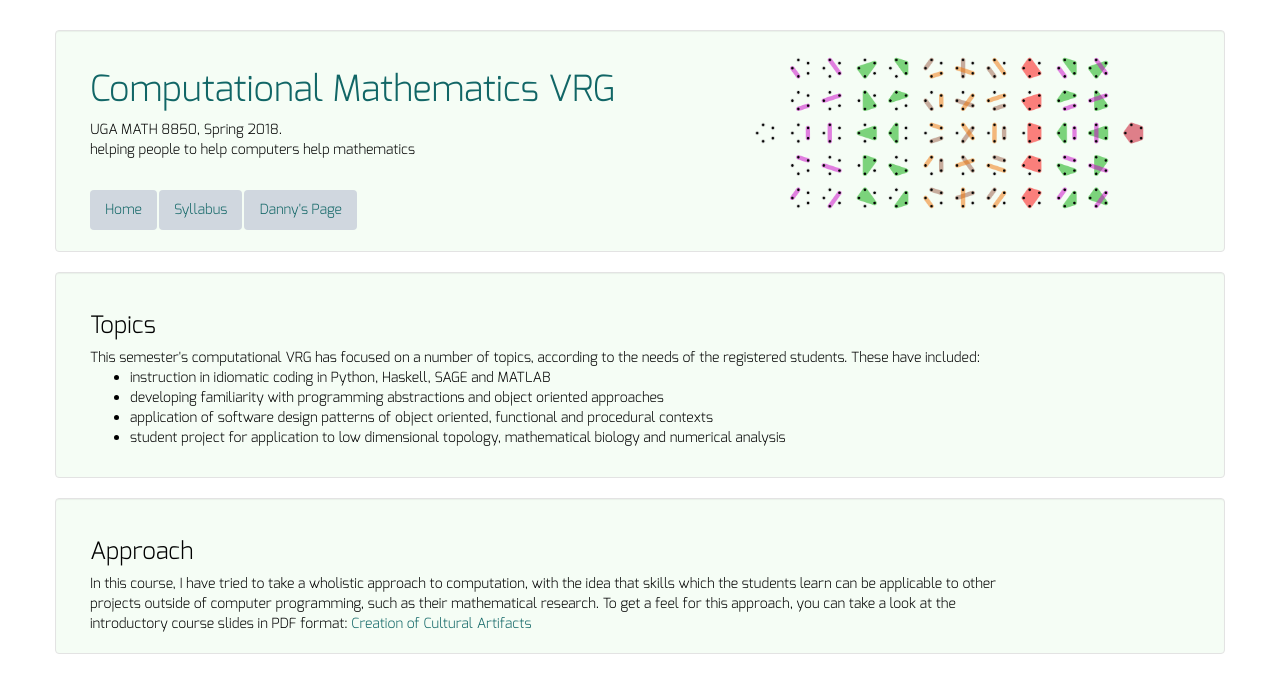
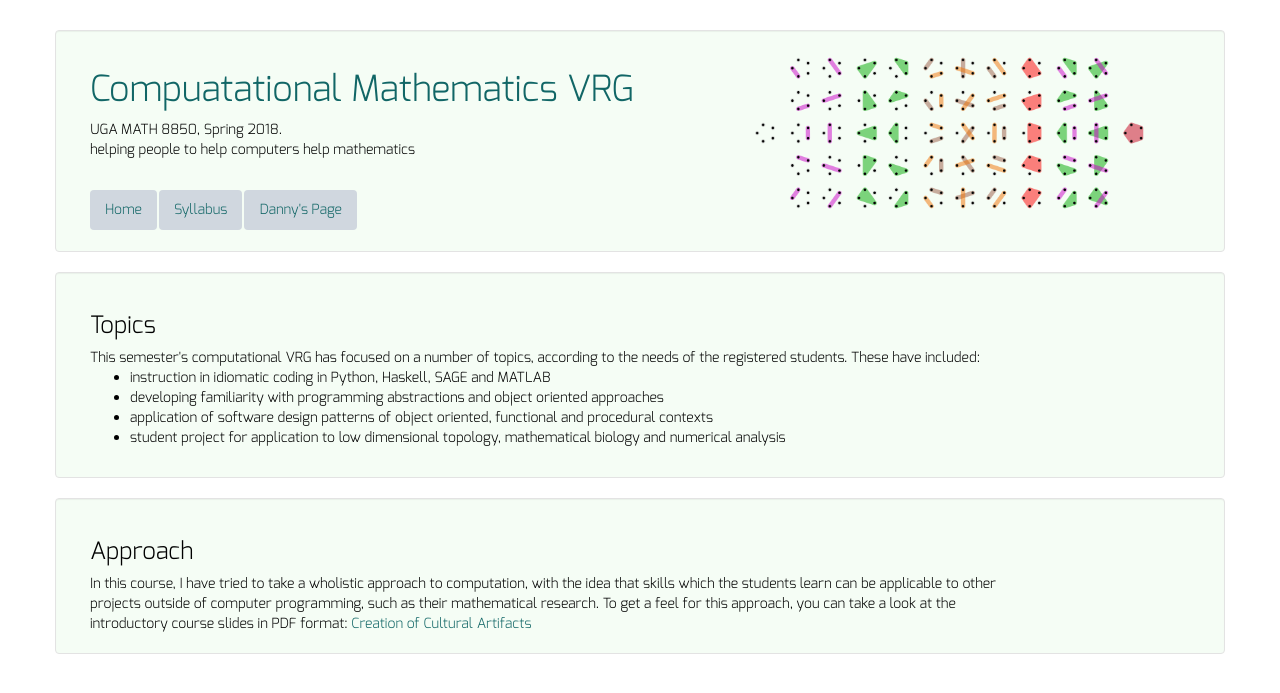
Before and after one commit to dkrashen/compmath, a Jekyll site: the page built from index.html, in a window 1280 px wide. Shown: the top 693 px of the page. Built offline with Jekyll 4.4.1, drawn with Linux system fonts in a browser that asks for light colours; some of the changed lines change nothing that is shown.

Commit message:
original config

```diff
--- a/_config.yml
+++ b/_config.yml
@@ -2,7 +2,7 @@ testing: true
 
 # Site settings
 # Course Info
-title: "Computational Mathematics VRG"
+title: "Compuatational Mathematics VRG"
 email: "&#100;&#107;&#114;&#97;&#115;&#104;&#101;&#110;&#64;&#117;&#103;&#97;&#46;&#101;&#100;&#117;&#13;&#10;&#13;&#10;"
 tagline: "UGA MATH 8850, Spring 2018."
 description: "helping people to help computers help mathematics"
@@ -13,11 +13,10 @@ office-phone: "(706) 542-2555"
 
 image_link: ""
 image_src: "https://upload.wikimedia.org/wikipedia/commons/thumb/1/19/Set_partitions_5%3B_circles.svg/2000px-Set_partitions_5%3B_circles.svg.png"
-baseurl: "/compvrg-spring-2018"
+baseurl: "/compmath"
 
 #url: "localhost:4000"
-#url: "http://dkrashen.org"
-url: "http://compvrg.github.io"
+url: "http://dkrashen.org"
 
 analytics_id: "UA-74503807-2"
 analytics: "true"
```
